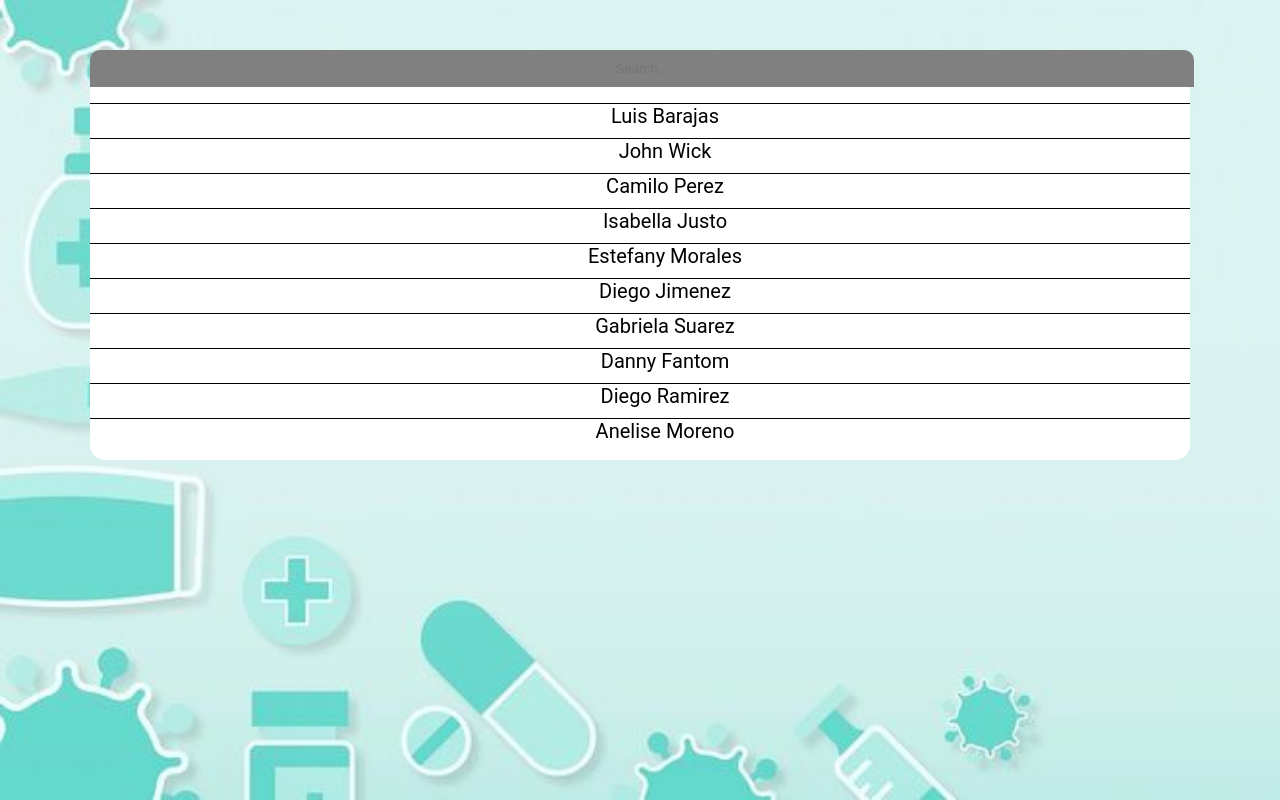
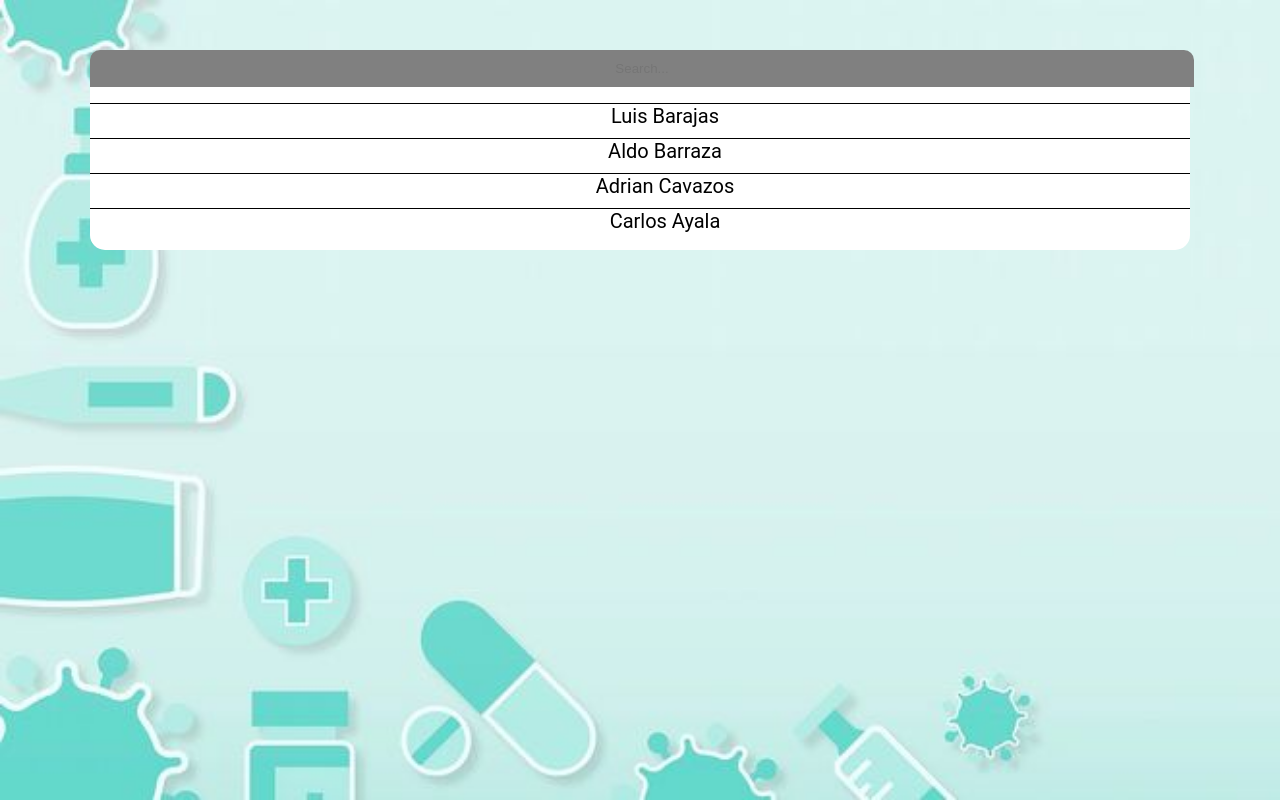
Before and after one commit to Cherry-Ayala/RetoConstruccion, a React (Create React App) app: page /Doctor in a window 1280 px wide. Built offline with nearby package versions, Linux system fonts and the light colour scheme.

Commit message:
link al doctor

```diff
--- a/src/Componentes/Doctor/Doctor.jsx
+++ b/src/Componentes/Doctor/Doctor.jsx
@@ -1,10 +1,10 @@
 import React, {useState} from 'react';
-import {Row, Col, Typography, Table, Space} from 'antd'
+
 import { Pacientes } from './Pacientes';
 import './Doctor.css'
 
 
-const {Title} = Typography;
+
 
 function Cuentas() {
     const [query, setQuery] = useState("");
--- a/src/Componentes/Doctor/Pacientes.js
+++ b/src/Componentes/Doctor/Pacientes.js
@@ -6,48 +6,17 @@ export const Pacientes = [
     },
     {
         "id" : 2,
-        "nombre" : "John",
-        "apellido" : "Wick"
+        "nombre" : "Aldo",
+        "apellido" : "Barraza"
     },
     {
         "id" : 3,
-        "nombre" : "Camilo",
-        "apellido" : "Perez"
+        "nombre" : "Adrian",
+        "apellido" : "Cavazos"
     },
     {
         "id" : 4,
-        "nombre" : "Isabella ",
-        "apellido" : "Justo"
-    },
-    {
-        "id" : 5,
-        "nombre" : "Estefany",
-        "apellido" : "Morales"
-    },
-    {
-        "id" : 6,
-        "nombre" : "Diego",
-        "apellido" : "Jimenez"
-    },
-    {
-        "id" : 7,
-        "nombre" : "Gabriela",
-        "apellido" : "Suarez"
-    },
-    {
-        "id" : 8,
-        "nombre" : "Danny",
-        "apellido" : "Fantom"
-
-    },
-    {
-        "id" : 9,
-        "nombre" : "Diego",
-        "apellido" : "Ramirez"
-    },
-    {
-        "id" : 10,
-        "nombre" : "Anelise",
-        "apellido" : "Moreno"
+        "nombre" : "Carlos ",
+        "apellido" : "Ayala"
     }
 ]
--- a/src/Componentes/Login/login.jsx
+++ b/src/Componentes/Login/login.jsx
@@ -1,5 +1,5 @@
 import React, { useState } from 'react';
-import axios from 'axios';
+//import axios from 'axios';
 import './login.css'
 
 function Login () {
@@ -23,7 +23,7 @@ function Login () {
             }
         })
 
-        .catch(error => {console.log(error);});
+        // .catch(error => {console.log(error);});
     }
     return (
     <div className='card '>
```
